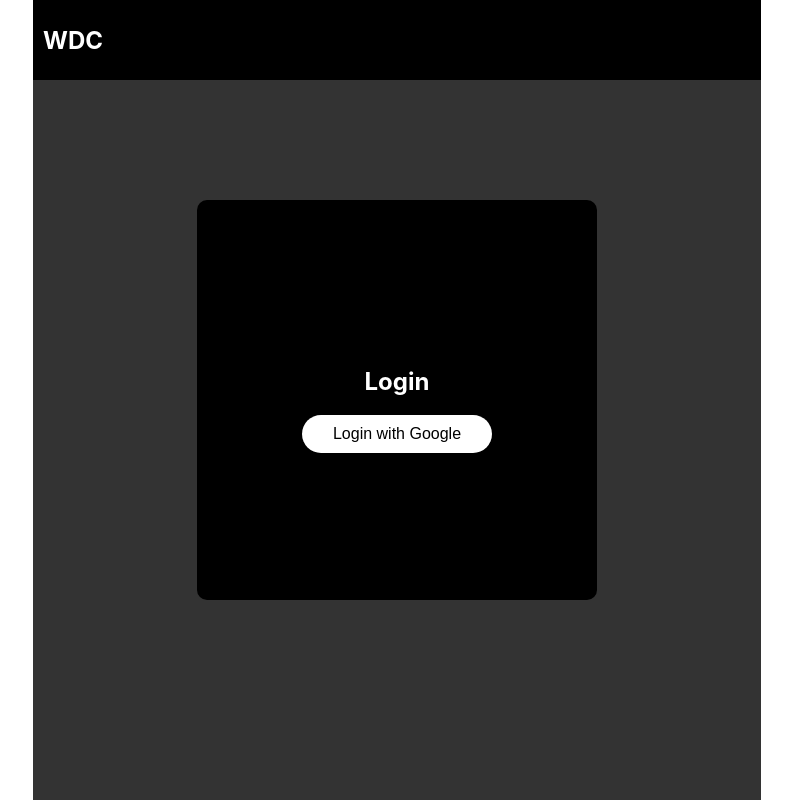
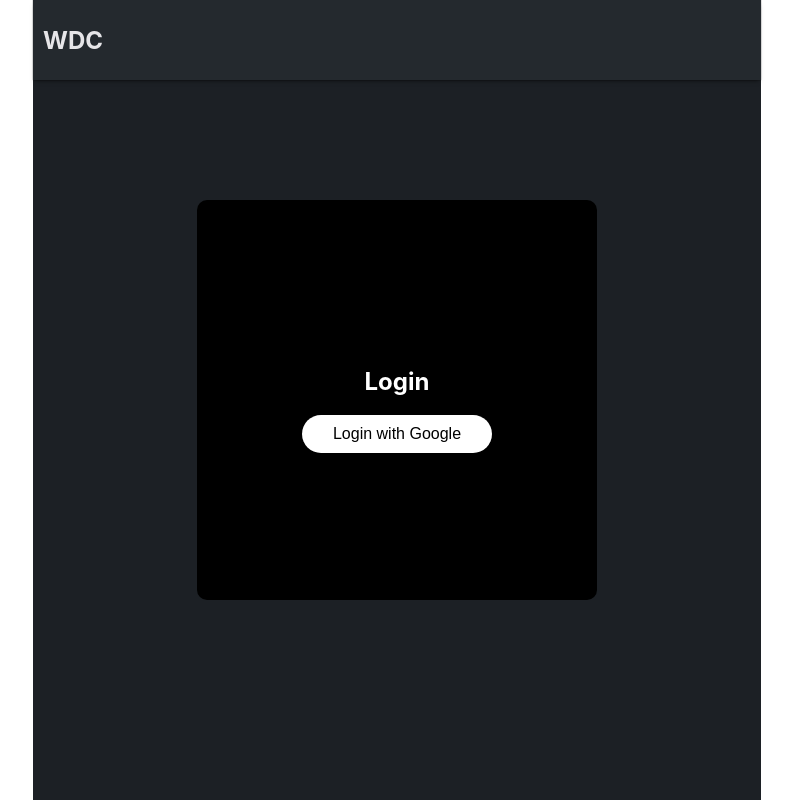
Before and after one commit to DwinaTech/wdc-app, a React (Create React App) app: page / in a window 1280 px wide. Shown: the whole page, without its empty margins (243-1036 px from the left). Built offline with nearby package versions, Linux system fonts and the light colour scheme; no server answers.

Commit message:
Add avatar placeholder and improve the style

```diff
--- a/src/app.css
+++ b/src/app.css
@@ -1,7 +1,8 @@
 .app {
   max-width: 728px;
   margin: 0 auto;
-  background-color: #333333;
+  color: #e6e5e8;
+  background-color: #1c2025;
 }
 
 nav {
@@ -11,14 +12,14 @@ nav {
   width: 100%;
   display: flex;
   padding: 10px;
-  color: white;
   position: fixed;
   max-width: 728px;
   min-height: 50px;
   align-items: center;
   box-sizing: border-box;
-  background-color: #000000;
+  background-color: #24292e;
   justify-content: space-between;
+  box-shadow: 0 0 1px 0 rgba(0, 0, 0, 0.7), 0 3px 4px -2px rgba(0, 0, 0, 0.5);
 }
 
 .app .content {
@@ -62,7 +63,8 @@ textarea {
   padding: 0 10px;
   line-height: 1.5;
   font-size: 1.5rem;
-  background: #000000;
+  background-color: #1c2025;
+  border-top: 2px solid #242a2e;
 }
 
 button {
@@ -124,6 +126,7 @@ img {
   height: 40px;
   margin: 2px 5px;
   border-radius: 50%;
+  background-color: #ffffff;
 }
 
 /* =================== Login ===================== */
--- a/src/components/MessageCard.js
+++ b/src/components/MessageCard.js
@@ -8,7 +8,10 @@ const MessageCard = ({ message }) => {
   return (
     <>
       <div className={`message ${messageClass}`}>
-        <img src={photoURL} alt="avatar" />
+        <img
+          src={photoURL || `${process.env.PUBLIC_URL}/avatar.png`}
+          alt="avatar"
+        />
         <p>{text}</p>
       </div>
     </>
```
Also changed, not shown: public/avatar.png (added), 1 other file (tests, documents, lock files or other folders).
